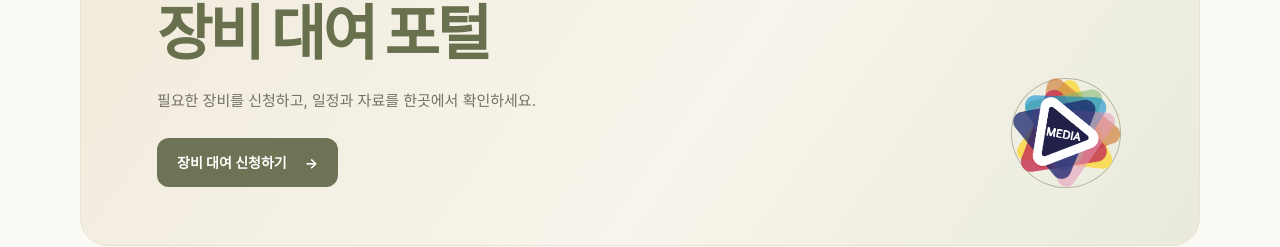
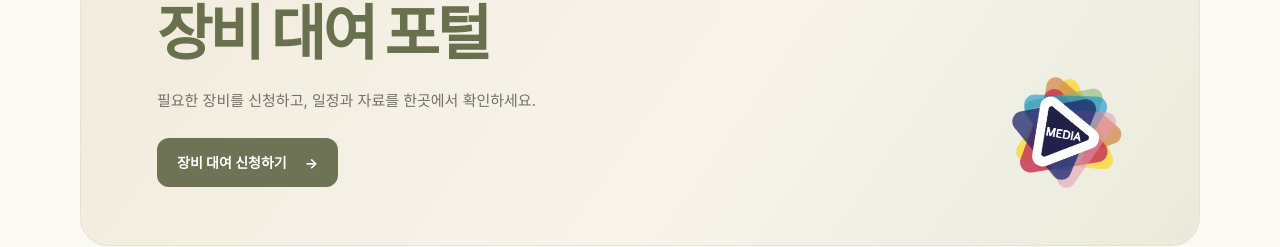
Before and after one commit to ncmn-media/NCMN-MEDIA-Rental, a Next.js app: page / in a window 1280 px wide. Shown: the part 253-500 px from the top of the page. Built offline with nearby package versions, Linux system fonts and the light colour scheme; no server answers.

Commit message:
Replace hero stamp with NCMN logo

```diff
--- a/src/app/page.tsx
+++ b/src/app/page.tsx
@@ -59,7 +59,16 @@ export default function HomePage() {
           장비 대여 신청하기 <span>→</span>
         </Link>
 
-        <div className="hero-stamp">
+        <div
+          className="hero-stamp"
+          style={{
+            border: "none",
+            outline: "none",
+            boxShadow: "none",
+            background: "transparent",
+            borderRadius: 0,
+          }}
+        >
           <img
             src="/ncmnlogo.png"
             alt="NCMN MEDIA 로고"
@@ -67,6 +76,7 @@ export default function HomePage() {
               width: "120px",
               height: "120px",
               objectFit: "contain",
+              display: "block",
             }}
           />
         </div>
```
